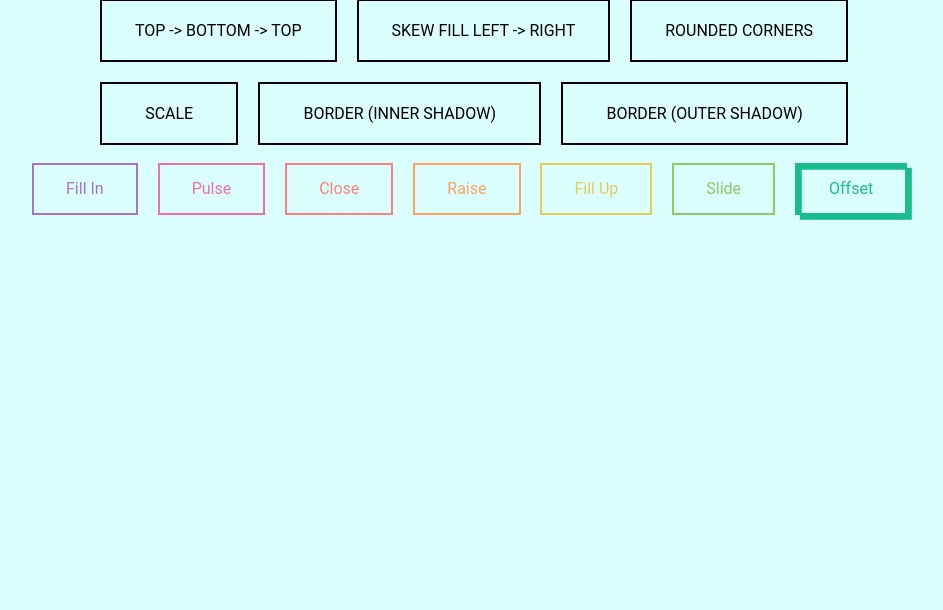
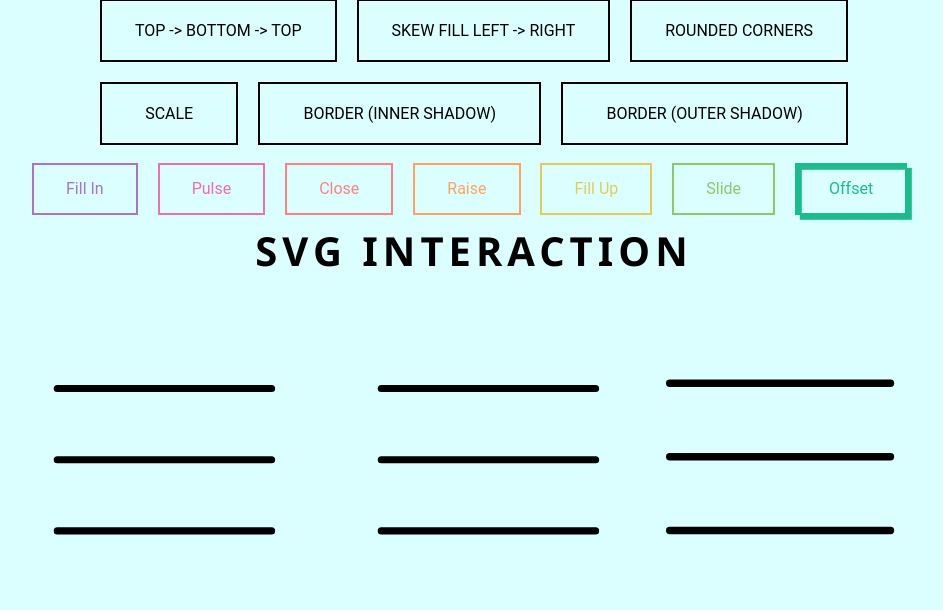
Before and after one commit to o-seun/HELLO, a PHP site: page /button-zip.html in a window 1280 px wide. Shown: the part 215-825 px from the top of the page, without its empty margins (174-1117 px from the left). Before the commit the page ends 435 px from the top, so only its background shows below. Run offline with PHP 8.4, Linux system fonts and the light colour scheme.

Commit message:
svg 화살표 추가

```diff
--- a/study/util_zip/button_util/button-zip.html
+++ b/study/util_zip/button_util/button-zip.html
@@ -65,11 +65,95 @@
 
   <section class="buttons-4">
 
-    <div class="container">
-
-    </div>
+    <h1>SVG Interaction</h1>
+   <div class="icons">
+     <svg
+       width="300"
+       height="300"
+       viewBox="0 0 32 42"
+       xmlns="http://www.w3.org/2000/svg"
+       onclick="this.classList.toggle('active')"
+     >
+       <g transform="matrix(1,0,0,1,-389.5,-264.004)">
+         <g id="arrow_left2">
+           <g transform="matrix(1,0,0,1,0,5)">
+             <path
+               id="top"
+               d="M390,270L420,270L420,270C420,270 420.195,250.19 405,265C389.805,279.81 390,279.967 390,279.967"
+             />
+           </g>
+           <g
+             transform="matrix(1,1.22465e-16,1.22465e-16,-1,0.00024296,564.935)"
+           >
+             <path
+               id="bottom"
+               d="M390,270L420,270L420,270C420,270 420.195,250.19 405,265C389.805,279.81 390,279.967 390,279.967"
+             />
+           </g>
+           <path id="middle" d="M390,284.967L420,284.967" />
+         </g>
+       </g>
+     </svg>
+     <svg
+       width="300"
+       height="300"
+       viewBox="0 0 32 42"
+       xmlns="http://www.w3.org/2000/svg"
+       onclick="this.classList.toggle('active')"
+     >
+       <g transform="matrix(1,0,0,1,-438.286,-264.004)">
+         <g id="arrow_left1">
+           <g
+             transform="matrix(-1,-1.22465e-16,1.22465e-16,-1,858.787,564.935)"
+           >
+             <path
+               id="top"
+               d="M390,270L420,270L420,270C420,270 420.195,250.19 405,265C389.805,279.81 390,279.967 390,279.967"
+             />
+           </g>
+           <g transform="matrix(-1,-2.44929e-16,-2.44929e-16,1,858.786,5)">
+             <path
+               id="bottom"
+               d="M390,270L420,270L420,270C420,270 420.195,250.19 405,265C389.805,279.81 390,279.967 390,279.967"
+             />
+           </g>
+           <g
+             transform="matrix(-1,-1.22465e-16,1.22465e-16,-1,858.787,569.935)"
+           >
+             <path id="middle" d="M390,284.967L420,284.967" />
+           </g>
+         </g>
+       </g>
+     </svg>
+     <svg
+       width="265"
+       height="265"
+       viewBox="0 0 36 22"
+       xmlns="http://www.w3.org/2000/svg"
+       onclick="this.classList.toggle('active')"
+     >
+       <g transform="matrix(1,0,0,1,-419.5,-274.131)">
+         <g id="arrow_rocket">
+           <path
+             id="top"
+             d="M420,274.631L450,274.631C450,274.631 459.044,284.599 450,284.599C440.956,284.599 420,284.646 420,284.646L430.014,274.631"
+           />
+           <g transform="matrix(1,-1.22465e-16,-1.22465e-16,-1,0,569.277)">
+             <path
+               id="bottom"
+               d="M420,274.631L450,274.631C450,274.631 459.044,284.599 450,284.599C440.956,284.599 420,284.646 420,284.646L430.014,274.631"
+             />
+           </g>
+           <g transform="matrix(1,0,0,1,0,-0.0234189)">
+             <path id="middle" d="M420,284.646L450,284.646" />
+           </g>
+         </g>
+       </g>
+     </svg>
+   </div>
 
   </section>
+
 </body>
 
 </html>
--- a/study/util_zip/button_util/css/button-util.css
+++ b/study/util_zip/button_util/css/button-util.css
@@ -355,4 +355,50 @@ body {
   color: #e4cb58;
   font: inherit; }
 
+.buttons-4 svg {
+  fill-rule: evenodd;
+  clip-rule: evenodd;
+  stroke-linecap: round;
+  stroke-linejoin: round;
+  stroke-miterlimit: 1.5; }
+.buttons-4 svg path {
+  fill: none;
+  stroke: #000000;
+  stroke-width: 1px; }
+.buttons-4 svg + svg {
+  margin-left: 1.5rem; }
+.buttons-4 * {
+  margin: 0;
+  padding: 0;
+  box-sizing: border-box;
+  font-family: Segoe UI, sans-serif; }
+.buttons-4 h1 {
+  font-size: 2.5rem;
+  text-transform: uppercase;
+  letter-spacing: 5px;
+  text-align: center;
+  margin-bottom: 2rem; }
+.buttons-4 .icons {
+  display: flex;
+  flex-wrap: wrap;
+  justify-content: center;
+  align-items: center; }
+.buttons-4 #top,
+.buttons-4 #bottom {
+  stroke-dasharray: 30, 75.39;
+  transition: all 0.6s cubic-bezier(0.6, 0.33, 0.67, 1.29); }
+.buttons-4 svg.active #top,
+.buttons-4 svg.active #bottom {
+  stroke-dasharray: 75.39;
+  stroke-dashoffset: -60; }
+.buttons-4 svg:nth-child(2) {
+  transform: rotate(0deg);
+  transition: transform 0.6s cubic-bezier(0.165, 0.84, 0.44, 1); }
+.buttons-4 svg:nth-child(2) path {
+  transition: all 0.4s ease-in-out 0.6s; }
+.buttons-4 svg:nth-child(2).active {
+  transform: rotate(180deg); }
+.buttons-4 .rocket #top {
+  stroke-dasharray: 30, 88; }
+
 /*# sourceMappingURL=button-util.css.map */
--- a/study/util_zip/button_util/css/button-util.scss
+++ b/study/util_zip/button_util/css/button-util.scss
@@ -481,3 +481,78 @@ $colors: (
 }
 
 /////////////////////////////////////////////
+
+.buttons-4 {
+  // g {
+  //   transform: rotate(90deg);
+  // }
+  svg {
+    fill-rule: evenodd;
+    clip-rule: evenodd;
+    stroke-linecap: round;
+    stroke-linejoin: round;
+    stroke-miterlimit: 1.5;
+  }
+
+  svg path {
+    fill: none;
+    stroke: #000000;
+    stroke-width: 1px;
+  }
+
+  svg + svg {
+    margin-left: 1.5rem;
+  }
+
+  * {
+    margin: 0;
+    padding: 0;
+    box-sizing: border-box;
+    font-family: Segoe UI, sans-serif;
+  }
+
+  h1 {
+    font-size: 2.5rem;
+    text-transform: uppercase;
+    letter-spacing: 5px;
+    text-align: center;
+    margin-bottom: 2rem;
+  }
+
+  .icons {
+    display: flex;
+    flex-wrap: wrap;
+    justify-content: center;
+    align-items: center;
+  }
+
+  #top,
+  #bottom {
+    stroke-dasharray: 30, 75.39;
+    transition: all 0.6s cubic-bezier(0.6, 0.33, 0.67, 1.29);
+    // transform: rotate(90deg);
+  }
+
+  svg.active #top,
+  svg.active #bottom {
+    stroke-dasharray: 75.39;
+    stroke-dashoffset: -60;
+  }
+
+  svg:nth-child(2) {
+    transform: rotate(0deg);
+    transition: transform 0.6s cubic-bezier(0.165, 0.84, 0.44, 1);
+  }
+
+  svg:nth-child(2) path {
+    transition: all 0.4s ease-in-out 0.6s;
+  }
+
+  svg:nth-child(2).active {
+    transform: rotate(180deg);
+  }
+
+  .rocket #top {
+    stroke-dasharray: 30, 88;
+  }
+}
```
Also changed, not shown: 1 other file.
